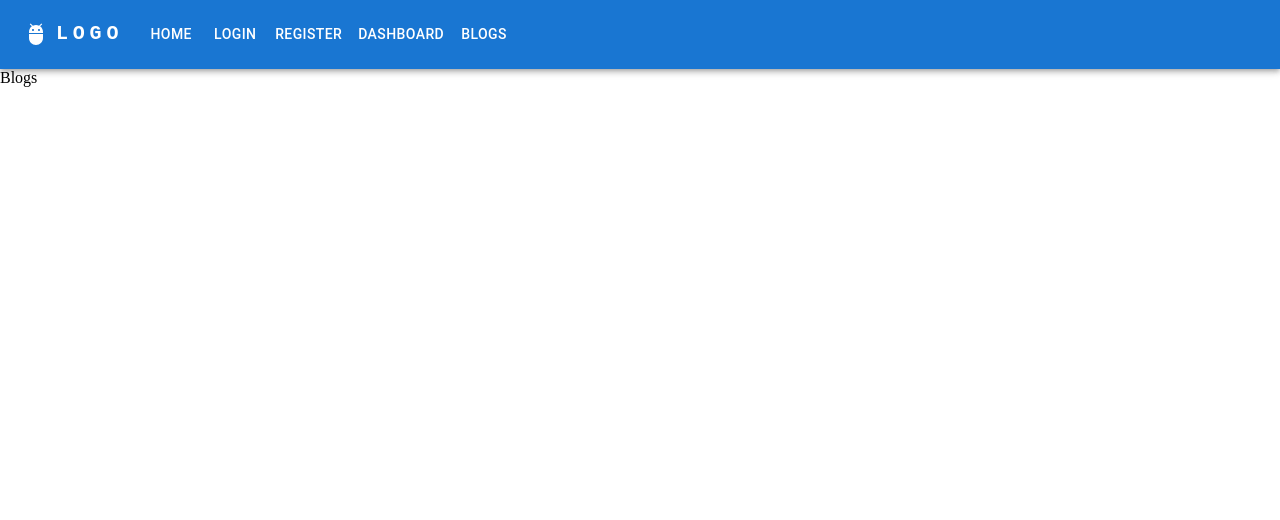
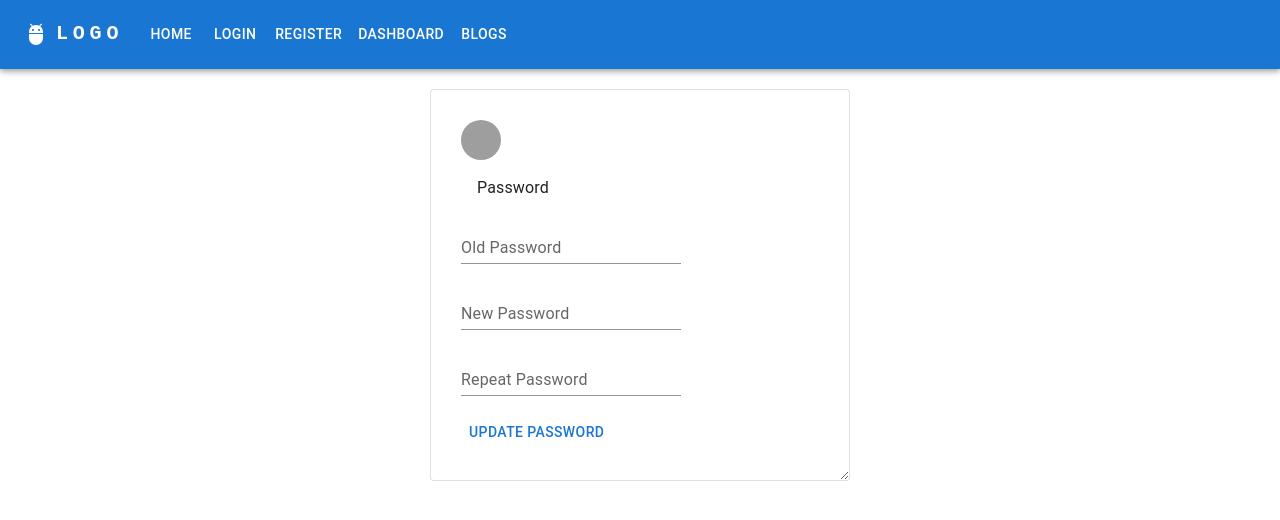
Before and after one commit to anus26/firebase, a React (Vite) app: page /blogs in a window 1280 px wide. Shown: the top 520 px of the page. Built offline with nearby package versions, Linux system fonts and the light colour scheme; grey boxes are pictures that could not be loaded.

Commit message:
modified

```diff
--- a/src/Pages/Blogs/Blogs.jsx
+++ b/src/Pages/Blogs/Blogs.jsx
@@ -13,6 +13,12 @@
 // }
 
 // export default Blogs
+
+
+
+
+
+
 
 
 
@@ -79,11 +85,108 @@
 // export default Blogs
 
 
-import React from 'react'
+import React, { useRef } from 'react'
+import { Card, CardActions,AvatarGroup,Avatar,Box} from "@mui/material";
+import { CardContent } from "@mui/material";
+import { Typography } from "@mui/material";
+import  FavoriteBorder from "@mui/icons-material/FavoriteBorder";
+import { IconButton } from "@mui/material";
+import { Button } from '@mui/material';
+import { TextField } from '@mui/material';
+import { db } from '../../Config/firebase/Firebaseconfig';
+import { collection } from 'firebase/firestore';
+const Blogs = () => {
+const oldpasswordRef=useRef(null)
+const passwordRef=useRef(null)
+const repeatpasswordRef=useRef(null)
 
-const Blogs = () => {
+
+const handlesubmit=async(event)=>{
+  event.preventDefault()
+  const old=oldpasswordRef.current.value
+  const newpassword=passwordRef.current.value
+  const repeat=repeatpasswordRef.current.value
+
+oldpasswordRef.current.value=''
+passwordRef.current.value=''
+repeatpasswordRef.current.value=''
+
+try {
+  if (newpassword !== repeatpassword) {
+    throw new Error("password not match");
+
+
+  }
+
+} catch (error) {
+  console.log(error);
+
+}
+
+console.log('oldpassword',old);
+console.log('newpassword',newpassword);
+
+
+
+
+}
+
   return (
-    <div>Blogs</div>
+    <>
+<div style={{
+  display:'flex',
+  justifyContent:"center"
+}}>
+<Card
+      variant="outlined"
+      sx={{
+        width: 420,
+        margin:"20px",
+        padding:'30px',
+        // to make the card resizable
+        overflow: 'auto',
+        resize: 'horizontal'
+        ,
+
+      }}
+    >
+      <Box
+        sx={{
+          display: 'flex',
+          justifyContent: 'space-between',
+          alignItems: 'center',
+        }}
+      >
+        <Avatar src="/static/images/avatar/1.jpg" size="lg" />
+
+      </Box>
+      <CardContent>
+        <Typography level="title-lg">Password</Typography>
+
+
+      </CardContent>
+      <form onSubmit={handlesubmit}>
+
+<TextField id="standard-Old Password" type='password' label="Old Password" variant="standard" inputRef={oldpasswordRef} /><br /><br />
+<TextField id="standard-New Password" type='password' label="New Password" variant="standard" inputRef={passwordRef} /><br /><br />
+<TextField id="standard-Repeat Password" type='password' label="Repeat Password" variant="standard" inputRef={repeatpasswordRef} /><br /><br />
+
+<Button size="lg" type='submit'>Update Password</Button>
+      </form>
+      {/* <CardActions buttonFlex="0 1 120px">
+        <IconButton variant="outlined" color="neutral" sx={{ mr: 'auto' }}>
+          <FavoriteBorder />
+        </IconButton>
+        <Button variant="outlined" color="neutral">
+          View
+        </Button>
+        <Button variant="solid" color="primary">
+          Join
+        </Button>
+      </CardActions> */}
+    </Card>
+    </div>
+    </>
   )
 }
 
```
